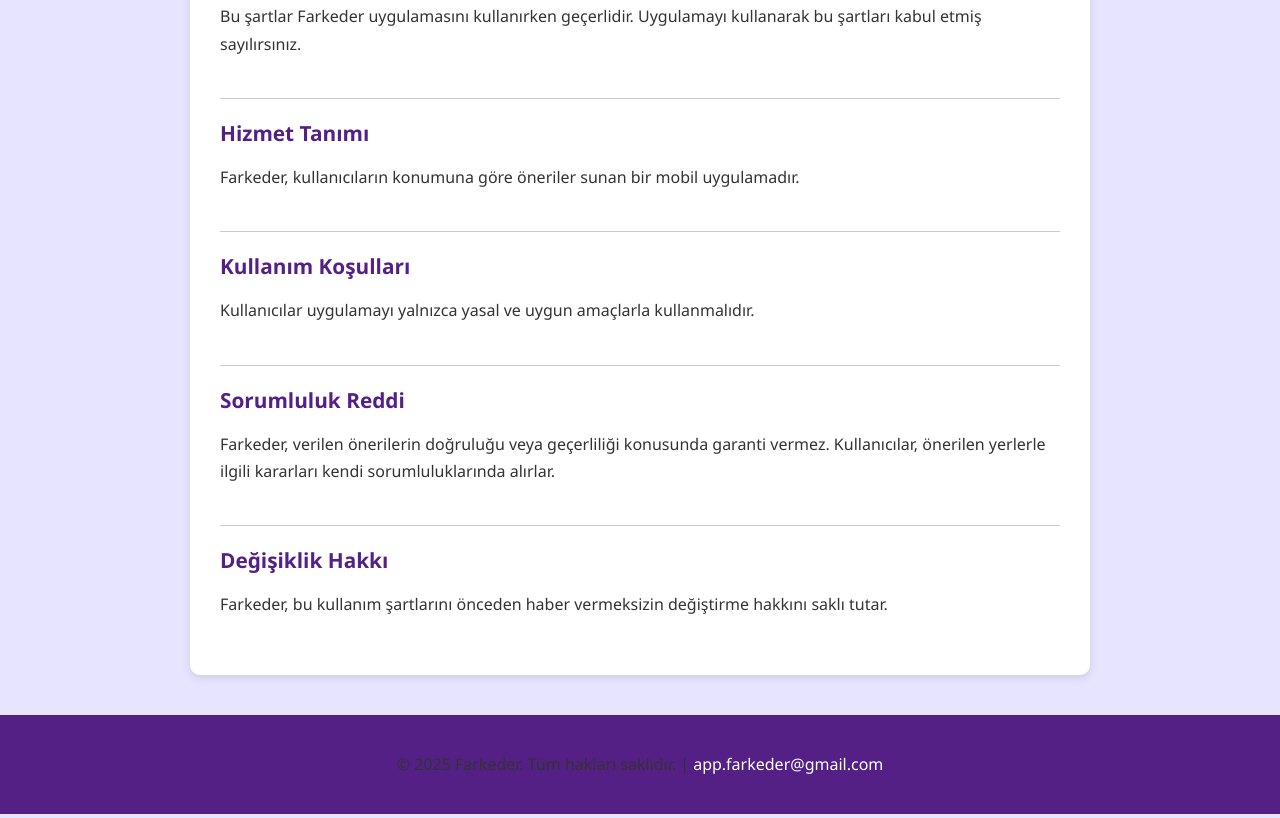
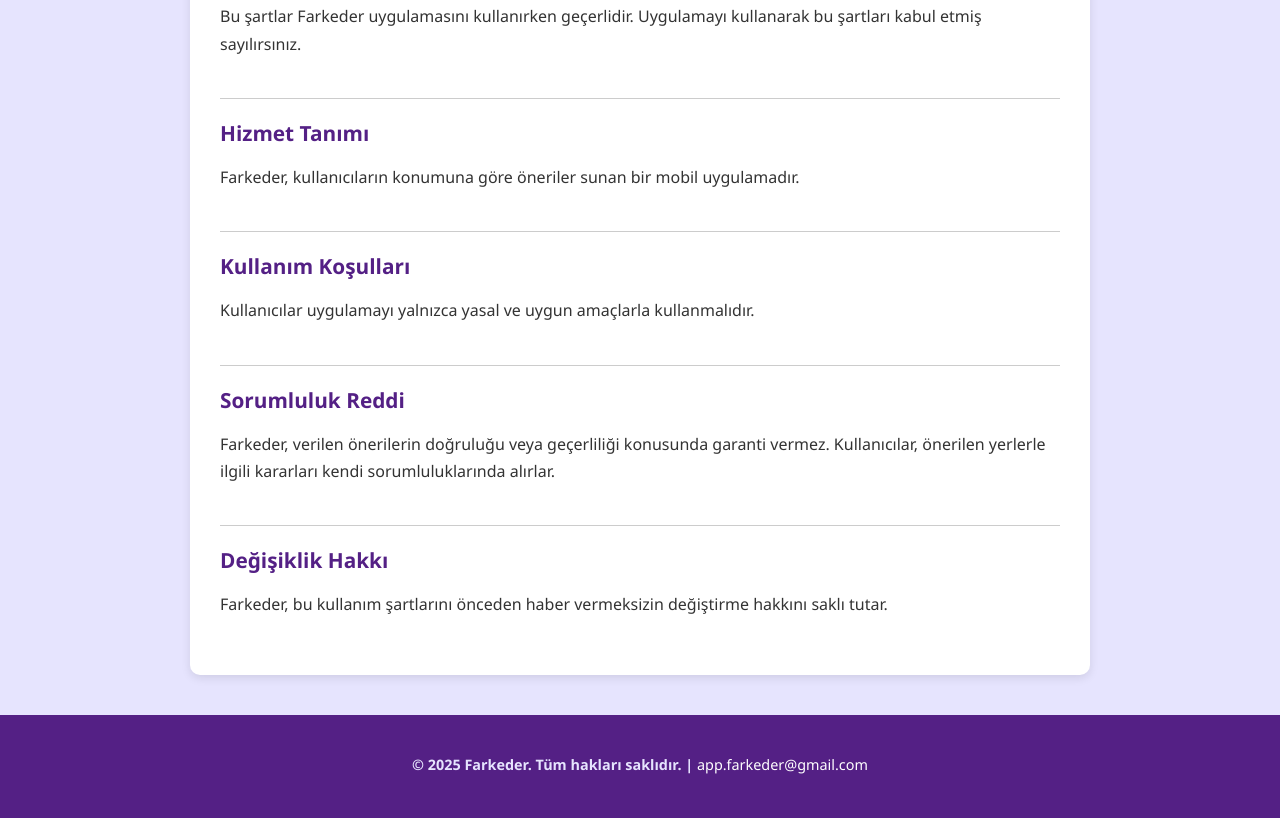
Before and after one commit to app-farkeder/site, a plain HTML site: page index.html in a window 1280 px wide. Shown: the part 928-1746 px from the top of the page. Drawn offline with Linux system fonts and the light colour scheme.

Commit message:
updated footer

```diff
--- a/index.html
+++ b/index.html
@@ -83,6 +83,12 @@
             margin-top: 40px;
             padding-top: 20px;
             border-top: 1px solid #ccc;
+        }
+
+        h5 {
+            color: var(--primary-light);
+            font-size: 0.9em;
+            margin-top: 20px;
         }
 
         p {
@@ -188,7 +194,7 @@
 
 <!-- FOOTER -->
 <footer id="contact">
-    <p>&copy; 2025 Farkeder. Tüm hakları saklıdır. | <a href="mailto:app.farkeder@gmail.com">app.farkeder@gmail.com</a></p>
+    <h5>&copy; 2025 Farkeder. Tüm hakları saklıdır. | <a href="mailto:app.farkeder@gmail.com">app.farkeder@gmail.com</a></h5>
 </footer>
 
 </body>
```
